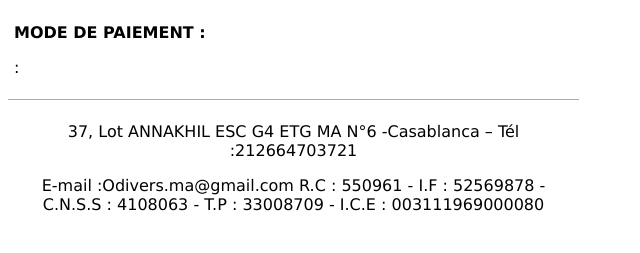
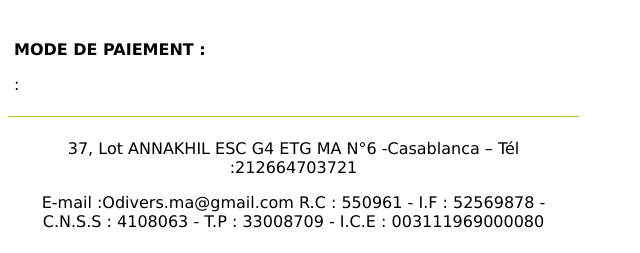
Before and after one commit to Youssef-msk/odevirs-facture, a Symfony app: template templates/models/purchases/pdf.html.twig in a window 1280 px wide. Shown: the part 547-800 px from the top of the page, without its empty margins (0-640 px from the left). Run offline with Twig, Linux system fonts and the light colour scheme; the template is opened without the code that fills it, so the values that code supplies are empty; some libraries are stand-ins or nearby versions.

Commit message:
correction

```diff
--- a/templates/models/bl/pdf.html.twig
+++ b/templates/models/bl/pdf.html.twig
@@ -106,7 +106,7 @@
     </tr>
     </tbody>
 </table>
-<div class="footer" >
+<div class="footer" style="position: fixed;bottom: 0;">
     <table style="height: 47px;border-collapse: collapse;" width="571" cellspacing="5" cellpadding="6">
         <tbody>
         <tr style="border-bottom: 1pt solid yellowgreen;">
--- a/templates/models/purchases/pdf.html.twig
+++ b/templates/models/purchases/pdf.html.twig
@@ -86,7 +86,7 @@
     </tr>
     </tbody>
 </table>
-<div class="footer" >
+<div class="footer" style="position: fixed;bottom: 0;">
     <table style="height: 47px;border-collapse: collapse;" width="571" cellspacing="5" cellpadding="6">
         <tbody>
         <tr style="border-bottom: 1pt solid yellowgreen;">
```
